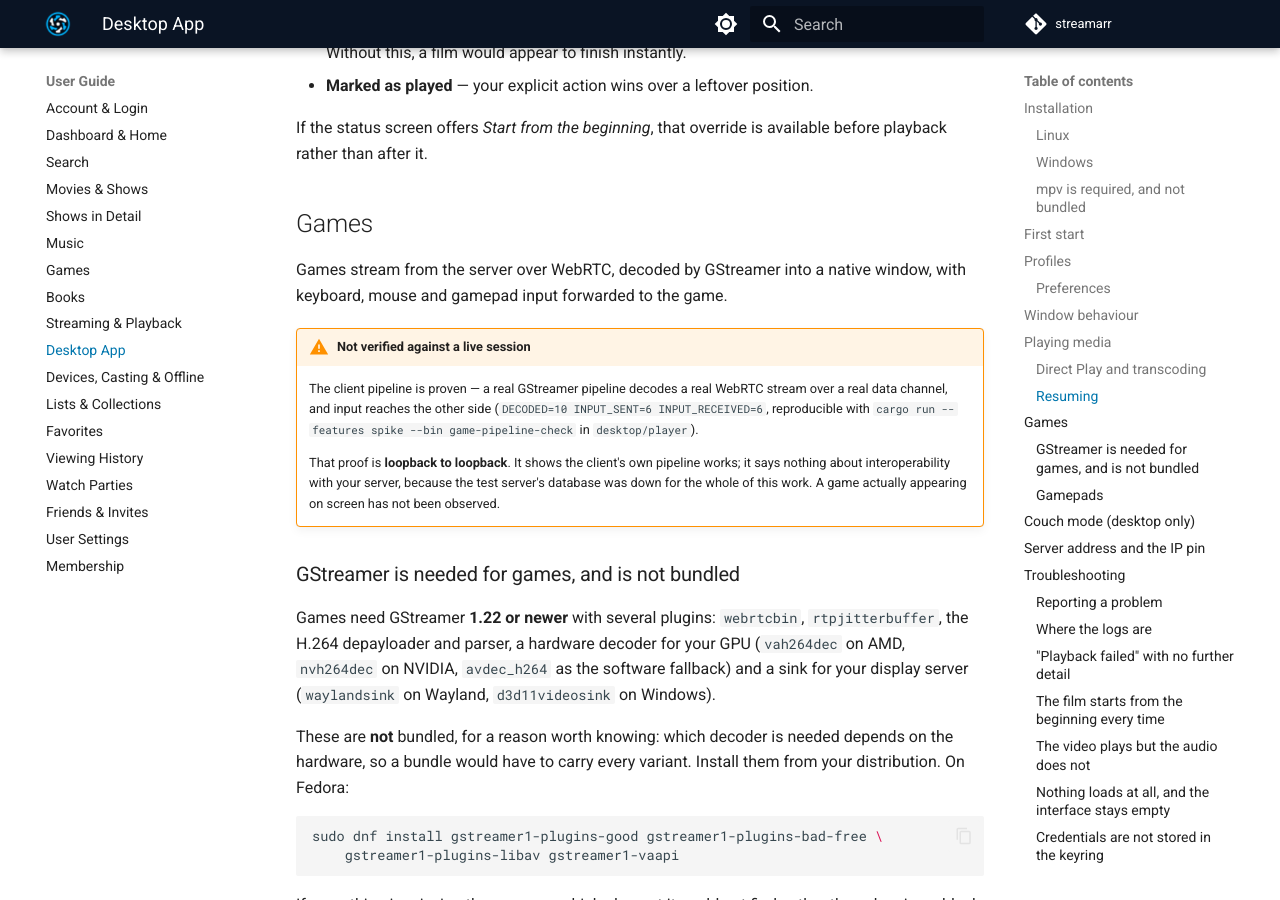
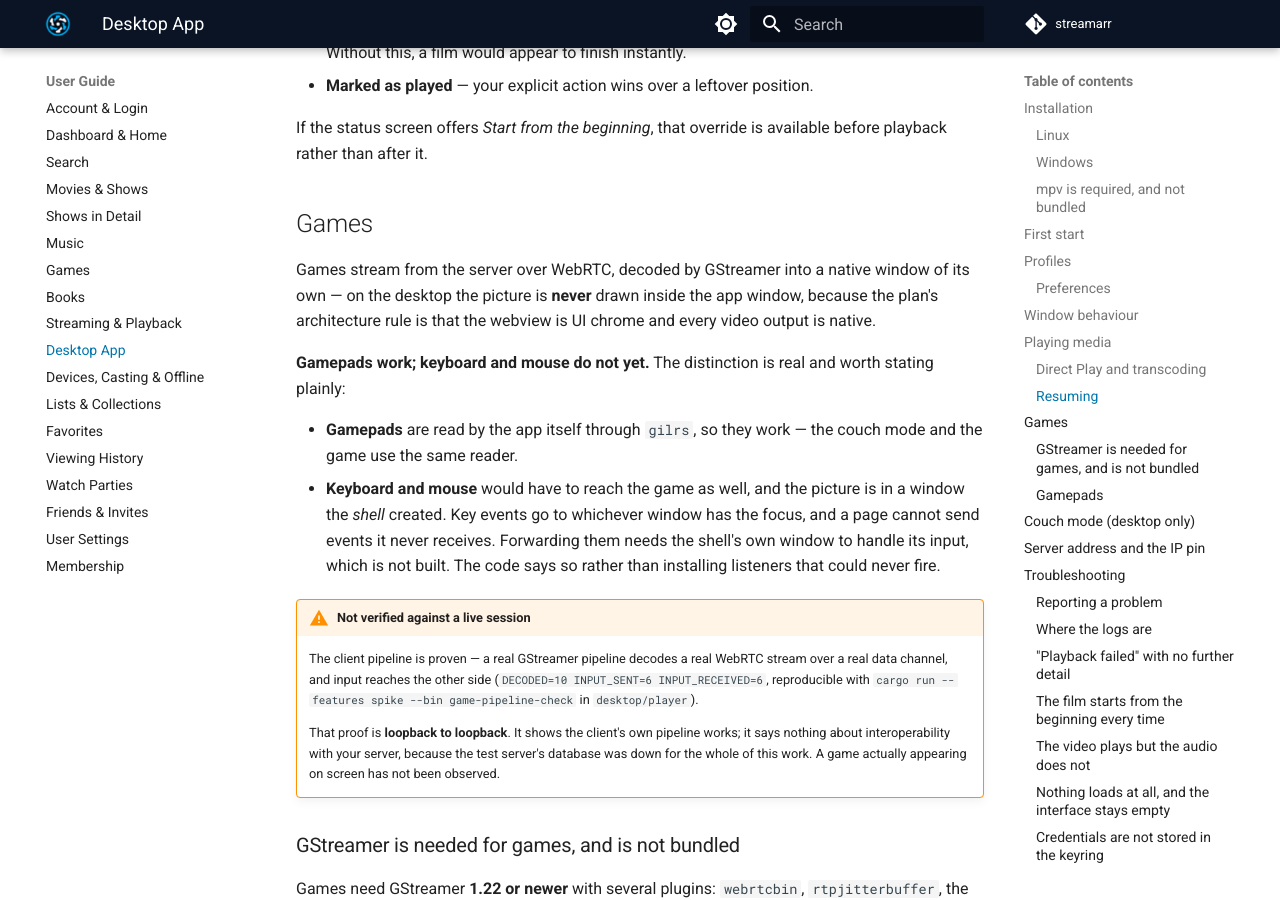
Before and after one commit to luebke-dev/streamarr, an MkDocs documentation site: the page built from docs/docs/user-guide/desktop.md, in a window 1280 px wide and 900 px high, scrolled down 4600 px. Built offline with MkDocs 1.6.1 and Material for MkDocs 9.7.7, drawn with Linux system fonts in a browser that asks for light colours; comment, search, counter and statistics services are not loaded.

Commit message:
docs(desktop): games — say plainly what works and what does not
The guide claimed "keyboard, mouse and gamepad input forwarded to the game". Two
thirds of that is not true, and the omission was the kind that wastes someone's
afternoon: a user would plug in a keyboard, press a key, see nothing, and have no
way to tell a bug from an unimplemented path.

The section now separates the two cases, because the reason differs:

  * **Gamepads work.** The app reads them itself through `gilrs` — the same
    reader the couch mode uses, which is why the two cannot disagree about which
    button is "A".
  * **Keyboard and mouse do not.** The picture is in a window the *shell*
    created. Key events go to whichever window holds the focus, and a page cannot
    send events it never receives. Forwarding them needs the shell's own window
    to handle its input, and that is not built.

Measured while checking whether it could be: `waylandsink` creates its own
surface (it exposes `display` and `render-rectangle`, no embeddable handle), and
`gtksink` — which *would* give the shell a widget to attach key handling to — is
not installed here. So the honest statement is not "it does not work" but "this
needs the shell's window to own its input, and the sink in use does not offer an
easy seam for that".

The architecture claim above it is now explicit too: on the desktop the picture
is never drawn inside the app window. That is the rule the previous commit
actually implemented, and the guide should have said it from the start.

Verified: `mkdocs build --strict` clean; shell 143/145 tests with `fmt --check`
and `clippy -D warnings` clean in both configurations; frontend 419 passing with
the documented 24 failures unchanged.

```diff
--- a/docs/docs/user-guide/desktop.md
+++ b/docs/docs/user-guide/desktop.md
@@ -189,8 +189,21 @@ playback rather than after it.
 
 ## Games
 
-Games stream from the server over WebRTC, decoded by GStreamer into a native window, with
-keyboard, mouse and gamepad input forwarded to the game.
+Games stream from the server over WebRTC, decoded by GStreamer into a native window
+of its own — on the desktop the picture is **never** drawn inside the app window,
+because the plan's architecture rule is that the webview is UI chrome and every
+video output is native.
+
+**Gamepads work; keyboard and mouse do not yet.** The distinction is real and
+worth stating plainly:
+
+* **Gamepads** are read by the app itself through `gilrs`, so they work — the
+  couch mode and the game use the same reader.
+* **Keyboard and mouse** would have to reach the game as well, and the picture is
+  in a window the *shell* created. Key events go to whichever window has the
+  focus, and a page cannot send events it never receives. Forwarding them needs
+  the shell's own window to handle its input, which is not built. The code says so
+  rather than installing listeners that could never fire.
 
 !!! warning "Not verified against a live session"
     The client pipeline is proven — a real GStreamer pipeline decodes a real WebRTC
```
